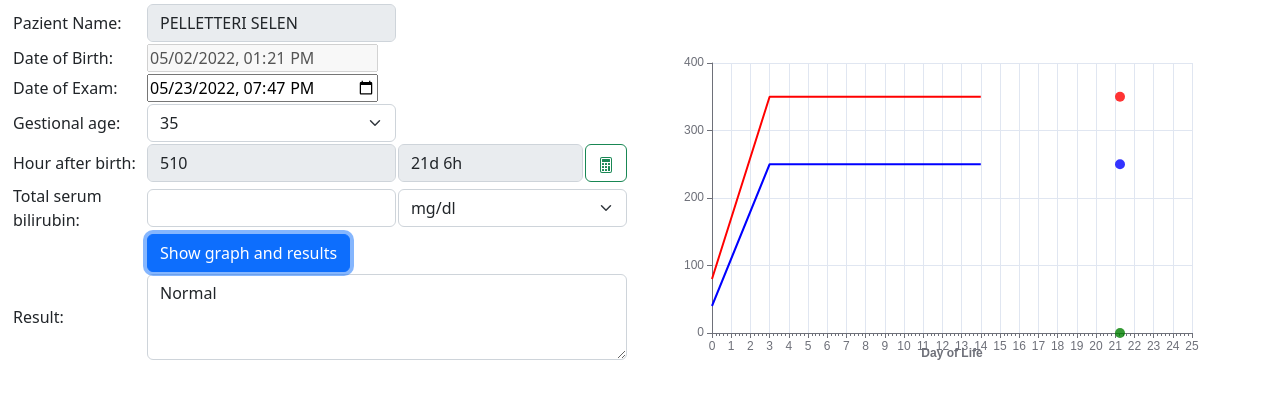
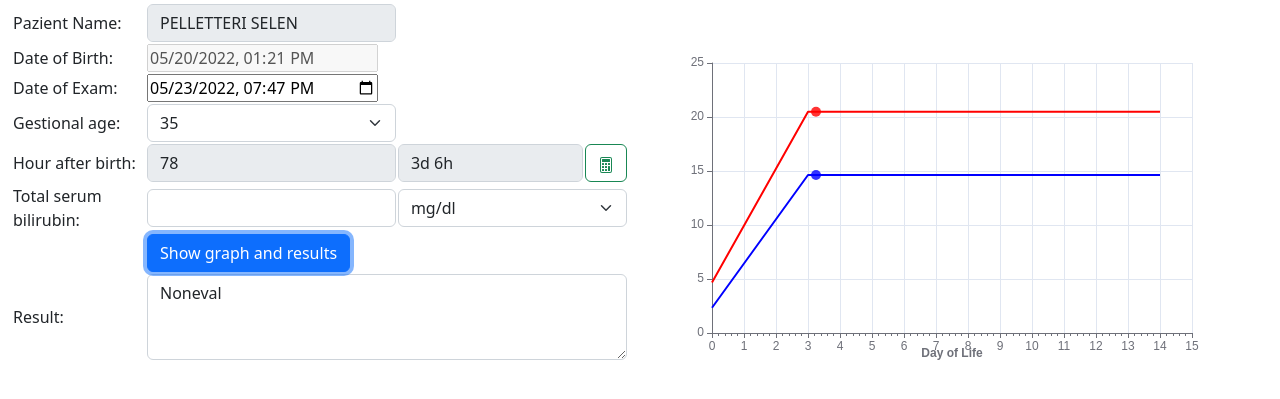
Before and after one commit to Alby2901/webapps1, a plain HTML site: page bilinice/index.html in a window 1280 px wide. Both pictures are taken after a click on the button "Show graph and results". Shown: the part 53-452 px from the top of the page. Drawn offline with nearby package versions, Linux system fonts and the light colour scheme.

Commit message:
20220523-03

```diff
--- a/bilinice/functions.js
+++ b/bilinice/functions.js
@@ -149,11 +149,20 @@ function getValue38eg(hourBirthExam) {
 //----------------------------------------------
 // Funcion to draw draph with EGraphs library
 //
-function drawGraphic(dataLinesGraph, hourAfterBirth, totalSerumBili) {
-    const data = dataLinesGraph;
+function drawGraphic(dataLinesGraph, hourAfterBirth, totalSerumBili, examUnit) {
+    let data = [];
+    let totalSerumBiliLoc = totalSerumBili;
+    if (examUnit != 'mg/dl') {
+         data = [...dataLinesGraph];
+
+    }else {
+        data = dataLinesGraph.map((v)=> v / MMOL2MGDL);
+        totalSerumBiliLoc = totalSerumBiliLoc / MMOL2MGDL;
+    }
+
     const dayAfterBirth = Math.round(hourAfterBirth / 24 * 100) / 100;
 
-    // console.log('data = ' + data);
+    console.log('data = ' + data);
     // console.log('hourAfterBirth = ' + hourAfterBirth);
     // console.log('dayAfterBirth= ' + dayAfterBirth);
 
@@ -215,7 +224,7 @@ function drawGraphic(dataLinesGraph, hourAfterBirth, totalSerumBili) {
             },
             {
                 data: [
-                    [dayAfterBirth, totalSerumBili]
+                    [dayAfterBirth, totalSerumBiliLoc]
                 ],
                 type: 'scatter',
                 color: 'green',
@@ -295,7 +304,7 @@ function calcTextResult(resultNum){
     {
         case NONEVALUALBLE:       text = "Noneval";             break;
         case NORMALVALUE:         text = "Normal";              break;
-        case NORMALVALUE_3_6:     text = "Phototerapy_6, r3_6";      break;
+        case NORMALVALUE_3_6:     text = "Phototerapy_6, r3_6"; break;
         case NORMALVALUE_6_12:    text = "Normal, r6_12";       break;
         case PHOTOTHERAPY:        text = "Phototerapy";         break;
         case PHOTOTHERAPY_3_6:    text = "Phototerapy, r3_6";   break;
@@ -315,6 +324,7 @@ function onClickBtnShowGraph() {
     const hourAfterBirth = document.getElementById('hourAfterBirth').value;
     const pazEtaGest = document.getElementById('pazEtaGest').value;
     let totalSerumBili = document.getElementById('totalSerumBili').value;
+    totalSerumBili = parseFloat(totalSerumBili);
     console.log("Bilirubina totale = " + totalSerumBili);
     const examUnit = document.getElementById('examUnit').value;
     if (examUnit === 'mg/dl') { totalSerumBili = totalSerumBili * MMOL2MGDL };
@@ -326,7 +336,7 @@ function onClickBtnShowGraph() {
     console.log("Bilirubina totale = " + totalSerumBili);
     console.log("Unità di misura = " + examUnit);
     console.log("Array data graph= " + dataLinesGraph);
-    drawGraphic(dataLinesGraph, hourAfterBirth, totalSerumBili);
+    drawGraphic(dataLinesGraph, hourAfterBirth, totalSerumBili, examUnit);
 
     const resultNum = evaluate(pazEtaGest, hourAfterBirth, totalSerumBili, examUnit)
     console.log("resultNum= " + resultNum);
--- a/bilinice/index.html
+++ b/bilinice/index.html
@@ -238,8 +238,8 @@
                                     <input type="text" class="form-control" id="dayHourAfterBirth">
                                 </td>
                                 <td>
-                                    <button type="button" class="btn btn-outline-success" onclick="calcolaValori()"
-                                        value="Calcola">
+                                    <!-- <button type="button" id = "calcButton" class="btn btn-outline-success" onclick="calcolaValori()" value="Calcola"> -->
+                                    <button type="button" id="calcButton" class="btn btn-outline-success"  value="Calcola">
                                         <svg xmlns="http://www.w3.org/2000/svg" width="16" height="16"
                                             fill="currentColor" class="bi bi-calculator" viewBox="0 0 16 16">
                                             <path
@@ -269,17 +269,15 @@
                                     </select>
                                 </td>
                             </tr>
-
                             <!-- Button to calc result and show graph -->
                             <tr>
                                 <td>
                                 </td>
                                 <td colspan="3">
-                                    <button type="button" class="btn btn-outline-primary" onclick="onClickBtnShowGraph()">
+                                    <button type="button" class="btn btn-outline-primary" id="resultButton">
                                         Show graph and results</button>
                                 </td>
                             </tr>
-
                             <!-- Result -->
                             <tr>
                                 <td>
@@ -293,6 +291,7 @@
                     </table>
                 </form>
             </aside>
+
             <!-- space for graph -->
             <main id="maincontent" class="col-6">
                 <div id="main" style="width: 600px;height:400px;"></div>
--- a/bilinice/main.js
+++ b/bilinice/main.js
@@ -16,6 +16,11 @@ const TOLLERANCE_0_6 = 0.05;
 const TOLLERANCE_6_12 = 0.10;
 const MMOL2MGDL = 17.09;
 
+document.addEventListener('DOMContentLoaded', () => {
+
+    document.getElementById('calcButton').addEventListener("click", () => {calcolaValori()});
+    document.getElementById('resultButton').addEventListener("click", () => {onClickBtnShowGraph()});
+
     //---------------------------------------------
     // leggere i parametri dall'Url Sotto esempio di set di parametri
     // ?lang=IT & paznome=SELEN & pazcogn=PELLETTERI & pazdnas=202205021321 & pazeg=35 & examumis=mg%2fdl
@@ -23,13 +28,15 @@ const MMOL2MGDL = 17.09;
     // legge la stringa dei parametri nell'url incluso il ?
     let queryString = window.location.search;
 
-if (!queryString)
-{queryString="?lang=IT&paznome=SELEN&pazcogn=PELLETTERI&pazdnas=202205021321&pazeg=35&examumis=mg%2fdl"};
+    // --------------------- SOLO PER DEBUG ---------------------------
+    // se non c'è la querystring ne impone una per i test
+    if (!queryString) { queryString = "?lang=IT&paznome=SELEN&pazcogn=PELLETTERI&pazdnas=202205201321&pazeg=35&examumis=mg%2fdl" };
+    // ----------------------------------------------------------------
 
+    // -------------------------------------------------------------------
+    // ricava parametri specifici con "urlParams.get" e assega a variabili
+    //
     const urlParams = new URLSearchParams(queryString);
-
-// --------------------------------------------
-// ricava parametri specifici con "urlParams.get" e assega a variabili
     const lang = urlParams.get('lang');
     const pazCognome = urlParams.get('pazcogn');
     const pazNome = urlParams.get('paznome');
@@ -37,50 +44,13 @@ const pazDataNascCompl = urlParams.get('pazdnas');
     const pazEtaGest = urlParams.get('pazeg');
     const esameUnitMis = urlParams.get('examumis');
 
-// // mostra in console i dati ricavati dalla queryString
-// console.log("lang= " + lang);
-// console.log("pazCognome= " + pazCognome);
-// console.log("pazNome= " + pazNome);
-// console.log("pazDataNascCompl= " + pazDataNascCompl);
-// console.log("pazEtaGest= " + pazEtaGest);
-console.log("esameUnitMis= " + esameUnitMis);
-
-// gestione Data di nascita con campi data, ora, minuti separati - DEPRECTA in favore di campo unico data-ora
-//
-// const dateTemp = pazDataNascCompl.toString(); console.log("dateTemp= " + dateTemp);
-// const pazDataNasc = dateTemp.substring(0, 4) + "-" + dateTemp.substring(4, 6) + "-" + dateTemp.substring(6, 8);
-// console.log("pazDataNasc=  " + pazDataNasc);
-
-// const pazDataNasc2 = pazDataNascCompl.substring(0, 4) + "-" + pazDataNascCompl.substring(4, 6) + "-" + pazDataNascCompl.substring(6, 8);
-// console.log("pazDataNasc2=  " + pazDataNasc2);
-// const pazOraNasc = dateTemp.substring(8, 10); console.log("pazOraNasc=  " + pazOraNasc);
-// const pazMinNasc = dateTemp.substring(10, 12); console.log("pazMinNasc=  " + pazMinNasc);
-
+    //---------------------------------------------
     // Calcola n. ore tra data nascita e data esame
     const hourBirthExam = calcHourBirthExam(pazDataNascCompl, dayjs());
 
-// const date1 = dayjs(pazDataNascCompl, "YYYYMMDDmmss")               // Date of birth get from Url param
-// const date2 = dayjs();                                              // Date of exam: default to "now"
-// const dt1Dt2Diff = date2.diff(date1, 'day', true)                   // calculate date diff in days (float)
-// const diffDay = Math.round(dt1Dt2Diff);                             // calculate date diff in days (round)
-// const hourBirthExam = Math.round(date2.diff(date1, 'hour', true));  // calculate hours diff in hours (float then round)
-
     //---------------------------------------------
     // calc diffDayHour to show in corrispondent field "<days>d <hours>h" --> <trunc(diffDay)> d <round(diffDay - trunc(diffDay)) * 24> h
-const diffDayHour = calcDiffDayHour(pazDataNascCompl,dayjs());
-
-// // Show in console calculated value (will be commented out)
-// console.log("diffDayFloat=  " + diffDayFloat);
-// console.log("diffDaytrunc=  " + diffDaytrunc);
-// console.log("diffDayDecimalPart=  " + diffDayDecimalPart);
-// console.log("hourOfDiffDaysDecimalPart=  " + hourRoundOfDiffDaysDecimalPart);
-
-// // Show in console calculated value (will be commented out)
-// console.log("date1= " + dayjs(date1).format());
-// console.log("date2= " + dayjs(date2).format());
-// console.log("DiffDate(day)= " + diffDay);
-// console.log("hourBirthExam= " + hourBirthExam);
-// console.log("DiffDateHour= " + diffDayHour);
+    const diffDayHour = calcDiffDayHour(pazDataNascCompl, dayjs());
 
     //----------------------------------------------
     // calculate string of birth date for set value in the HTML form data-time field
@@ -88,9 +58,7 @@ const diffDayHour = calcDiffDayHour(pazDataNascCompl,dayjs());
     // const dateField1 = dayjs(pazDataNascCompl, "YYYYMMDDmmss")
     // const dateTimeFieldStrDateofBirth = dayjs(dateField1).format('YYYY-MM-DD') + "T" + dayjs(dateField1).format('HH') + ":" + dayjs(dateField1).format('mm');
     // const dateTimeFieldStrDateofBirth = dateJsObj_2_DateTimeFieldString(dateField1);
-
     const dateTimeFieldStrDateofBirth = dateJsObj_2_DateTimeFieldString(dayjs(pazDataNascCompl, "YYYYMMDDmmss"));
-
 
     //----------------------------------------------
     // calculate string of exam date for HTML form data-time field
@@ -99,12 +67,6 @@ const dateTimeFieldStrDateofBirth = dateJsObj_2_DateTimeFieldString(dayjs(pazDat
     // const dateTimeFieldStrDateofExam2 = dateJsObj_2_DateTimeFieldString(dateField2);
 
     const dateTimeFieldStrDateofExam = dateJsObj_2_DateTimeFieldString(dayjs());
-
-// // Show in console calculated value  (will be commented out)
-// console.log("date and time 1= " + dateTimeFieldStrDateofBirth);
-// console.log("date and time 2= " + dateTimeFieldStrDateofBirth2);
-// console.log("date and time 3= " + dateTimeFieldStrDateofExam);
-// console.log("date and time 4= " + dateTimeFieldStrDateofExam2);
 
     //----------------------------------------------
     // Set inizial value in HTML form fields
@@ -115,9 +77,6 @@ document.getElementById('hourAfterBirth').value = hourBirthExam;
     document.getElementById('dayHourAfterBirth').value = diffDayHour;
     document.getElementById('examUnit').value = esameUnitMis;
 
-//document.getElementById('pazDataNasc').value = pazDataNasc;   // used before date-time field  wil be avaiable
-//document.getElementById('pazOraNasc').value = pazOraNasc;     // used before date-time field  wil be avaiable
-//document.getElementById('pazMinNasc').value = pazMinNasc;     // used before date-time field  wil be avaiable
     document.getElementById('DayTimeofBirth').value = dateTimeFieldStrDateofBirth;
     document.getElementById('DayTimeofBirth').min = dateTimeFieldStrDateofBirth;
     document.getElementById('DayTimeofExam').value = dateTimeFieldStrDateofExam;
@@ -127,3 +86,5 @@ document.getElementById('pazCognNom').disabled = true;
     document.getElementById('DayTimeofBirth').disabled = true;
     document.getElementById('hourAfterBirth').disabled = true;
     document.getElementById('dayHourAfterBirth').disabled = true;
+
+});
```
Also changed, not shown: 2 other files. Lines whose indentation alone changed are shown as unchanged.
